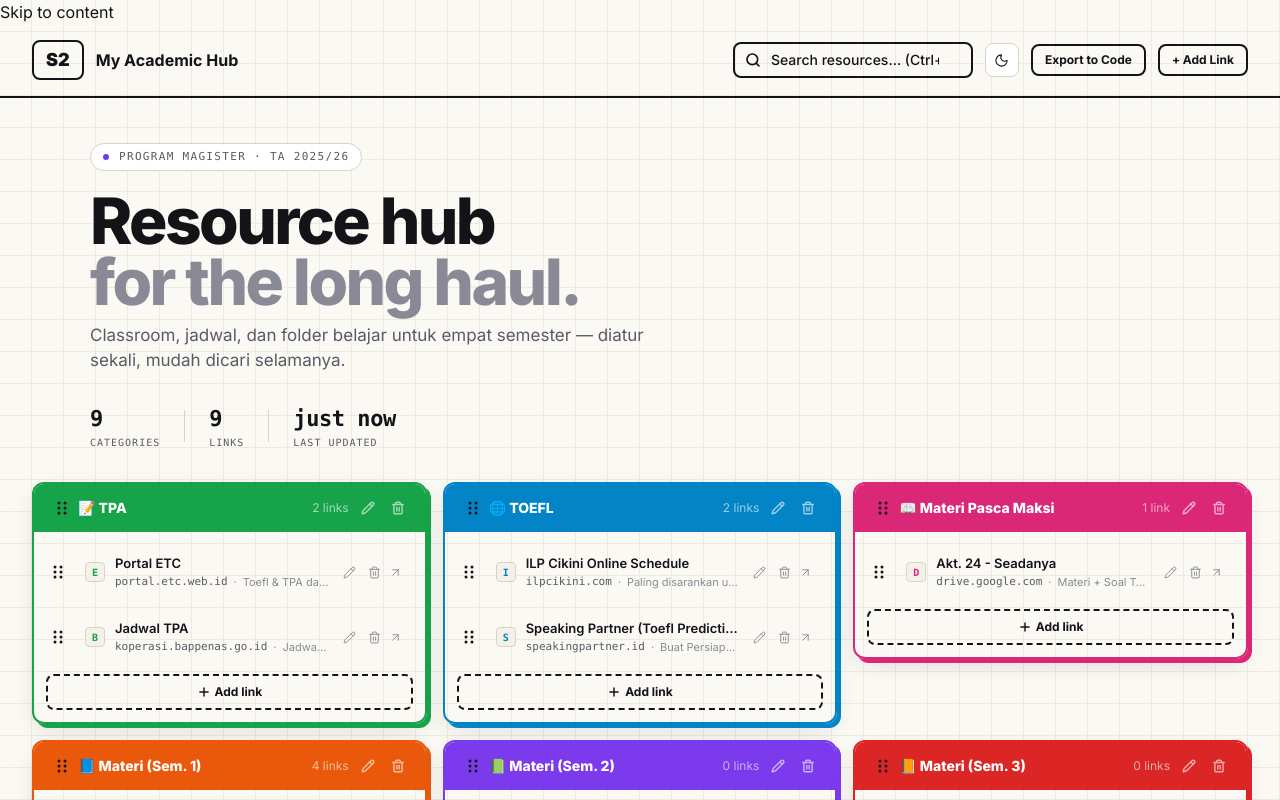
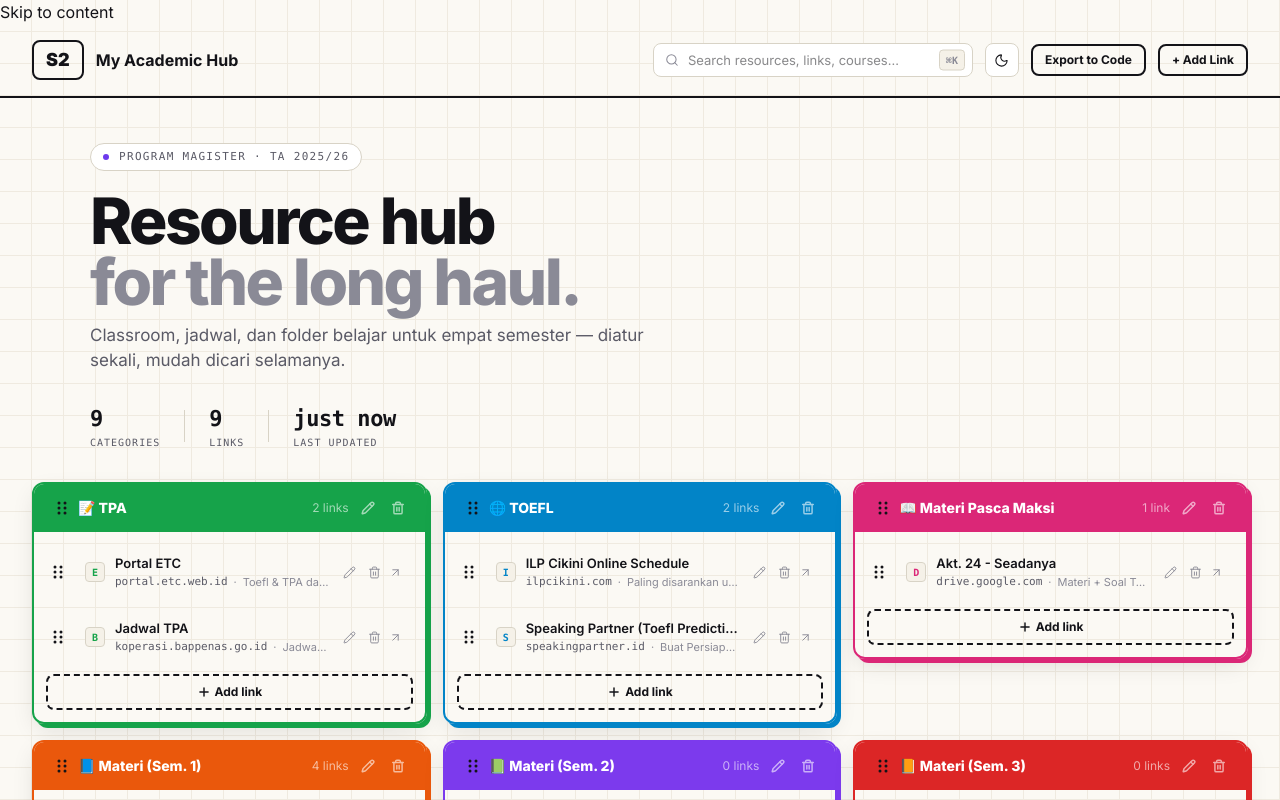
Before and after one commit to DMY-cmyk/S2-Linktree, a Next.js app: page / in a window 1280 px wide. Shown: the top 800 px of the page. Built offline with nearby package versions, Linux system fonts and the light colour scheme.

Commit message:
feat(search): polished in-header SearchBar with ⌘K badge

```diff
--- a/src/features/search/SearchBar.tsx
+++ b/src/features/search/SearchBar.tsx
@@ -12,13 +12,6 @@ export interface SearchBarRef {
   focus: () => void;
 }
 
-function getShortcutHint(): string {
-  if (typeof navigator === 'undefined') return 'Ctrl+K';
-  const isMac = (navigator as any).userAgentData?.platform === 'macOS' ||
-    /Mac/.test(navigator.platform ?? '');
-  return isMac ? '⌘K' : 'Ctrl+K';
-}
-
 export const SearchBar = forwardRef<SearchBarRef, SearchBarProps>(function SearchBar({ value, onChange }, ref) {
   const [localValue, setLocalValue] = useState(value);
   const timerRef = useRef<ReturnType<typeof setTimeout>>(undefined);
@@ -28,13 +21,8 @@ export const SearchBar = forwardRef<SearchBarRef, SearchBarProps>(function Searc
     focus: () => inputRef.current?.focus(),
   }));
 
-  useEffect(() => {
-    setLocalValue(value);
-  }, [value]);
-
-  useEffect(() => {
-    return () => clearTimeout(timerRef.current);
-  }, []);
+  useEffect(() => { setLocalValue(value); }, [value]);
+  useEffect(() => () => clearTimeout(timerRef.current), []);
 
   const handleChange = (e: React.ChangeEvent<HTMLInputElement>) => {
     const v = e.target.value;
@@ -63,9 +51,13 @@ export const SearchBar = forwardRef<SearchBarRef, SearchBarProps>(function Searc
   };
 
   return (
-    <div className="relative" id="main-content">
-      <span className="absolute left-3 top-1/2 -translate-y-1/2 text-[var(--text-secondary)] pointer-events-none">
-        <Search size={16} strokeWidth={2.5} />
+    <div id="main-content" style={{ position: 'relative', width: 320 }}>
+      <span style={{
+        position: 'absolute', left: 12, top: '50%', transform: 'translateY(-50%)',
+        color: 'var(--text-3)', display: 'grid', placeItems: 'center',
+        pointerEvents: 'none',
+      }}>
+        <Search size={14} strokeWidth={1.75} />
       </span>
       <input
         ref={inputRef}
@@ -73,19 +65,39 @@ export const SearchBar = forwardRef<SearchBarRef, SearchBarProps>(function Searc
         value={localValue}
         onChange={handleChange}
         onKeyDown={handleKeyDown}
-        placeholder={`Search resources... (${getShortcutHint()})`}
+        placeholder="Search resources, links, courses…"
         aria-label="Search resources"
-        className="w-40 md:w-60 pl-9 pr-8 py-1.5 text-sm font-medium bg-[var(--bg-card)] text-[var(--text-primary)] border-2 border-[var(--border-color)] rounded-lg shadow-[2px_2px_0px_var(--border-color)] placeholder:text-[var(--text-secondary)] focus:shadow-[3px_3px_0px_var(--border-color)] transition-shadow"
+        style={{
+          width: '100%', height: 34, padding: '0 56px 0 34px',
+          background: 'var(--surface)',
+          border: '1.5px solid var(--border-soft)', borderRadius: 8,
+          color: 'var(--text)', fontSize: 13, fontFamily: 'inherit',
+          outline: 'none',
+        }}
       />
       {localValue && (
         <button
+          type="button"
           onClick={handleClear}
           aria-label="Clear search"
-          className="absolute right-2 top-1/2 -translate-y-1/2 w-5 h-5 flex items-center justify-center bg-[var(--border-color)] text-[var(--bg-card)] rounded cursor-pointer"
+          style={{
+            position: 'absolute', right: 36, top: '50%', transform: 'translateY(-50%)',
+            width: 18, height: 18, display: 'grid', placeItems: 'center',
+            background: 'var(--surface-2)', color: 'var(--text-2)',
+            border: '1px solid var(--border-soft)', borderRadius: 4,
+            cursor: 'pointer',
+          }}
         >
-          <X size={12} strokeWidth={2.5} />
+          <X size={11} strokeWidth={1.75} />
         </button>
       )}
+      <span className="mono" style={{
+        position: 'absolute', right: 8, top: '50%', transform: 'translateY(-50%)',
+        display: 'inline-flex', alignItems: 'center', gap: 2,
+        fontSize: 10, fontWeight: 600, color: 'var(--text-3)',
+        background: 'var(--surface-2)', border: '1px solid var(--border-soft)',
+        padding: '2px 6px', borderRadius: 4,
+      }}>⌘K</span>
     </div>
   );
 });
```
Also changed, not shown: 1 other file (tests, documents, lock files or other folders).
